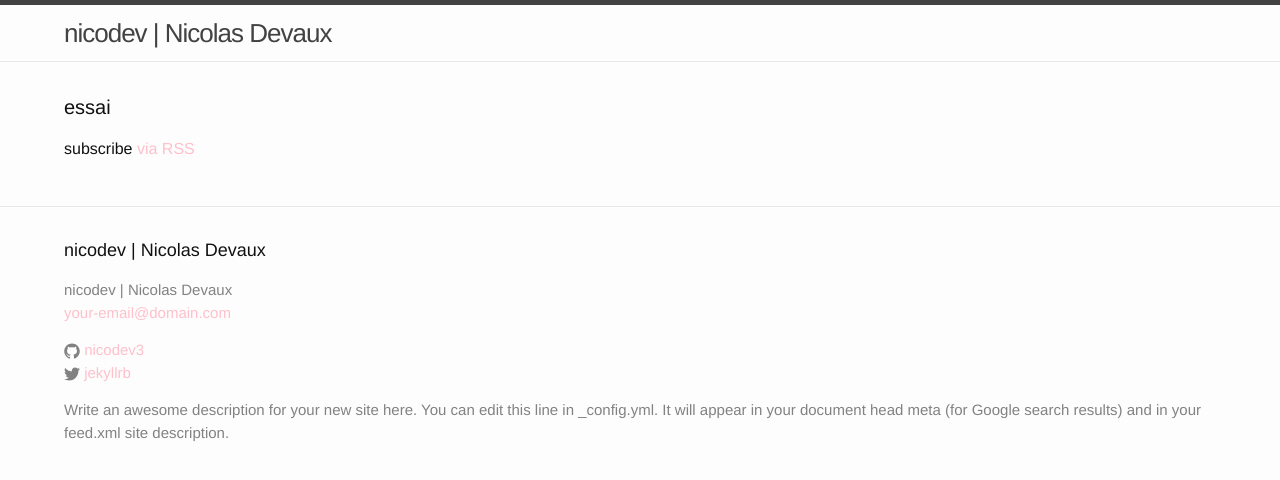
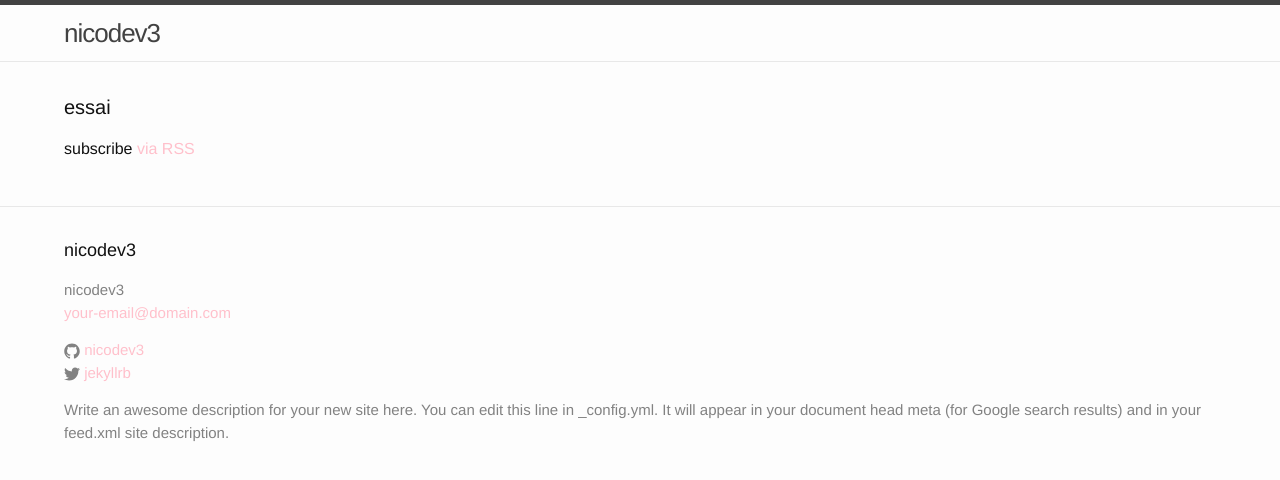
Before and after one commit to ndevaux/nicodev, a Jekyll site: the page built from index.html, in a window 1280 px wide. Shown: the top 480 px of the page. Built offline with Jekyll 4.4.1, drawn with Linux system fonts in a browser that asks for light colours.

Commit message:
changed _config.yml

```diff
--- a/_config.yml
+++ b/_config.yml
@@ -1,5 +1,5 @@
 # Site settings
-title: nicodev | Nicolas Devaux
+title: nicodev3
 email: your-email@domain.com
 description: > # this means to ignore newlines until "baseurl:"
   Write an awesome description for your new site here. You can edit this
@@ -12,3 +12,20 @@ github_username:  nicodev3
 
 # Build settings
 markdown: kramdown
+# Exclude directories and/or files from the conversion.
+exclude: [node_modules]
+
+#defaults:
+#  -
+#    scope:
+#      path: "" # an empty string here means all files in the project
+#    values:
+#      layout: "default"
+
+#defaults:
+#  -
+#    scope:
+#      path: "" # an empty string here means all files in the project
+#      type: "posts" ou pages, drafts
+#    values:
+#      layout: "default"
```
